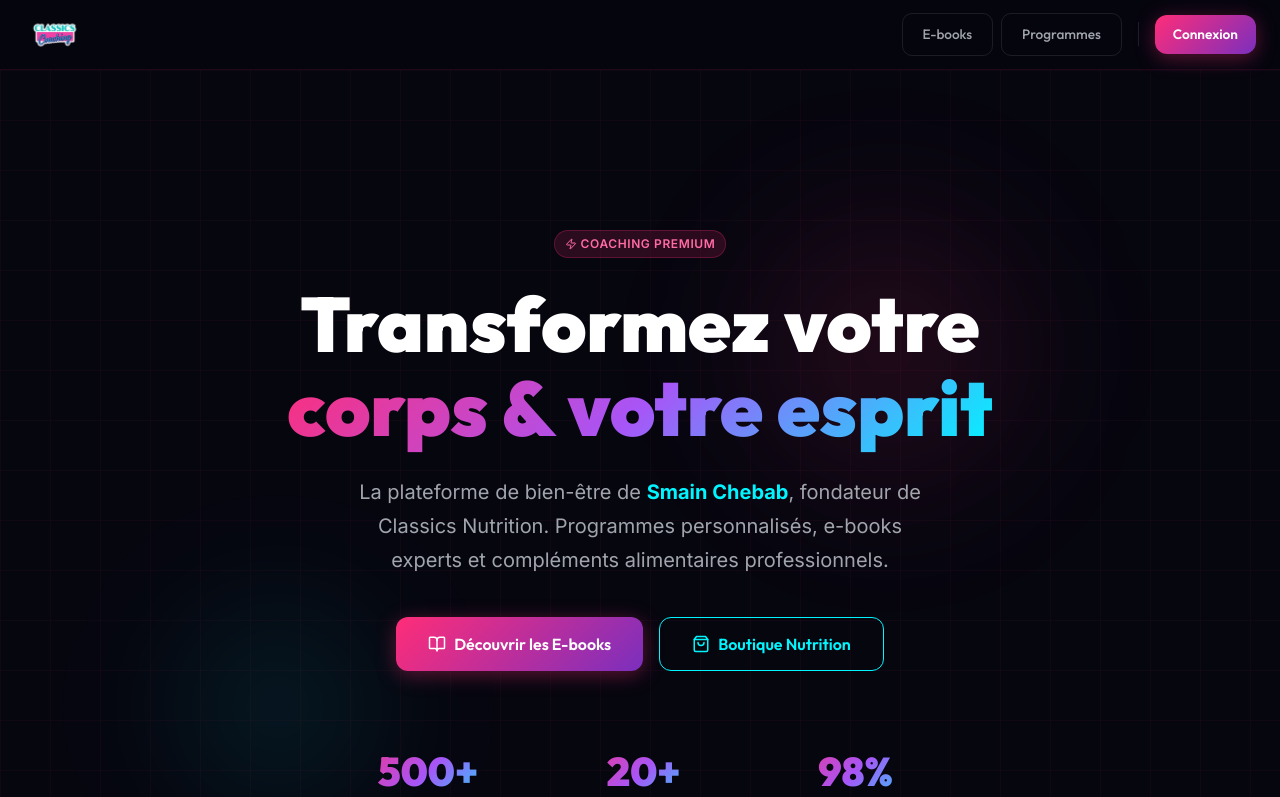
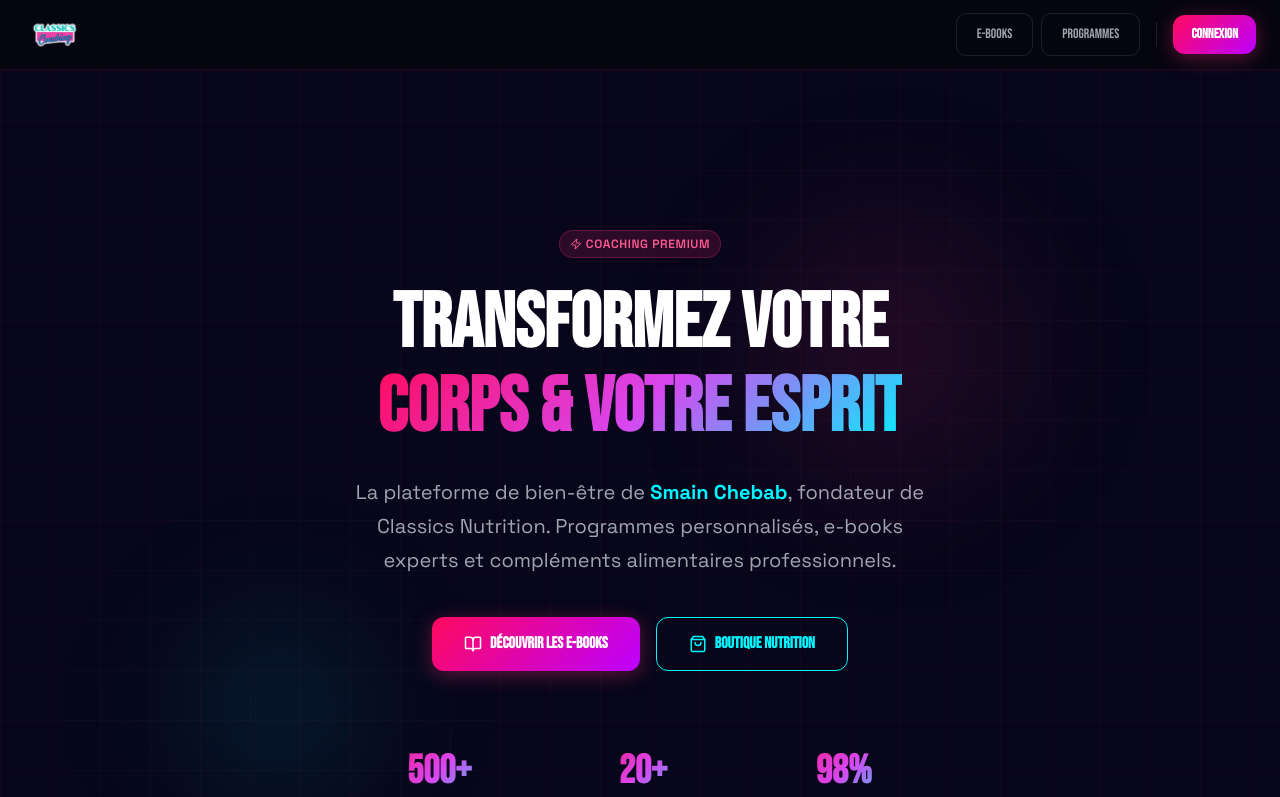
Before and after one commit to ClassicsNutrition/Classics-coaching, a Next.js app: page / in a window 1280 px wide. Shown: the top 797 px of the page. Built offline with nearby package versions, Linux system fonts and the light colour scheme; no server answers.

Commit message:
added:style

```diff
--- a/app/globals.css
+++ b/app/globals.css
@@ -1,4 +1,4 @@
-@import url('https://fonts.googleapis.com/css2?family=Inter:wght@300;400;500;600;700;800;900&family=Outfit:wght@300;400;500;600;700;800;900&display=swap');
+@import url('https://fonts.googleapis.com/css2?family=Bebas+Neue&family=Space+Grotesk:wght@300;400;500;600;700&display=swap');
 @import "tailwindcss";
 
 /* ============================================================
@@ -7,22 +7,22 @@
 
 :root {
   /* Miami Vice Palette */
-  --miami-pink: #FF2D78;
-  --miami-pink-light: #FF6BA3;
-  --miami-pink-dark: #CC1155;
+  --miami-pink: #FF0A5E;
+  --miami-pink-light: #FF5A92;
+  --miami-pink-dark: #C20042;
   --miami-cyan: #00F5FF;
   --miami-cyan-light: #66F9FF;
   --miami-cyan-dark: #00C4CC;
-  --miami-purple: #7B2FBE;
-  --miami-purple-light: #A855F7;
-  --miami-night: #06060F;
-  --miami-dusk: #0D0D1A;
-  --miami-card: #111128;
-  --miami-border: rgba(255, 45, 120, 0.15);
+  --miami-purple: #BD00FF;
+  --miami-purple-light: #D946EF;
+  --miami-night: #07061A;
+  --miami-dusk: #0F0E2A;
+  --miami-card: #14133A;
+  --miami-border: rgba(255, 10, 94, 0.25);
 
   /* Typography */
-  --font-display: 'Outfit', sans-serif;
-  --font-body: 'Inter', sans-serif;
+  --font-display: 'Bebas Neue', sans-serif;
+  --font-body: 'Space Grotesk', sans-serif;
 }
 
 * {
--- a/app/layout.tsx
+++ b/app/layout.tsx
@@ -26,6 +26,7 @@
       <head>
         <link rel="preconnect" href="https://fonts.googleapis.com" />
         <link rel="preconnect" href="https://fonts.gstatic.com" crossOrigin="" />
+        <link href="https://fonts.googleapis.com/css2?family=Bebas+Neue&family=Space+Grotesk:wght@300;400;500;600;700&display=swap" rel="stylesheet" />
       </head>
       <body className="antialiased">
         {children}
```
